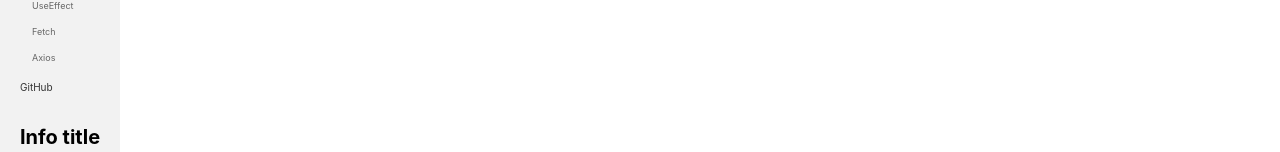
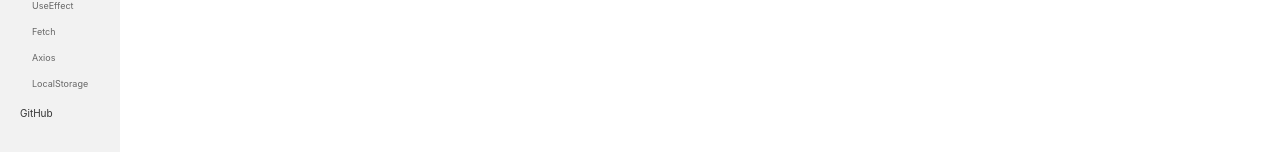
Before and after one commit to Rurien1124/react-typescript-basic, a React (Create React App) app: page /examples/props in a window 1280 px wide. Shown: the part 390-542 px from the top of the page. Built offline with nearby package versions, Linux system fonts and the light colour scheme.

Commit message:
Add local storage counter page

```diff
--- a/src/App.tsx
+++ b/src/App.tsx
@@ -9,6 +9,7 @@ import {
   ExamplesNavigationPage,
   ExamplesPropsPage,
   ExamplesStatePage,
+  LocalStoragePage,
   PhotoCardsPage,
 } from './pages/examples';
 import { BlogPosts } from './pages/examples/BlogPosts';
@@ -27,6 +28,7 @@ function App() {
           <Route path='use-effect' element={<BlogPosts />} />
           <Route path='fetch' element={<PhotoCardsPage />} />
           <Route path='axios' element={<AxiosPage />} />
+          <Route path='local-storage' element={<LocalStoragePage />} />
         </Route>
         <Route
           path={'*'}
--- a/src/layouts/main/Sidebar.tsx
+++ b/src/layouts/main/Sidebar.tsx
@@ -99,6 +99,7 @@ export const Sidebar = () => {
             <SubMenuContent to='/examples/use-effect' text='UseEffect' />
             <SubMenuContent to='/examples/fetch' text='Fetch' />
             <SubMenuContent to='/examples/axios' text='Axios' />
+            <SubMenuContent to='/examples/local-storage' text='LocalStorage' />
           </SubMenu>
         </MenuItem>
         <MenuItem>
--- a/src/pages/examples/index.tsx
+++ b/src/pages/examples/index.tsx
@@ -8,6 +8,7 @@ import { TodoCompoment } from '../../examples/context/with/TodoCompoment';
 import { HomeButton } from '../../examples/router/Navigate';
 import { PhotoCards } from '../../examples/fetch/Fetch';
 import { Jobs } from '../../examples/axios/Axios';
+import { LocalStorageCounter } from '../../examples/storage/LocalStorageCounter';
 
 export const ExamplesPropsPage = () => {
   return (
@@ -69,3 +70,11 @@ export const AxiosPage = () => {
     </div>
   );
 };
+
+export const LocalStoragePage = () => {
+  return (
+    <div>
+      <LocalStorageCounter />
+    </div>
+  );
+};
```
